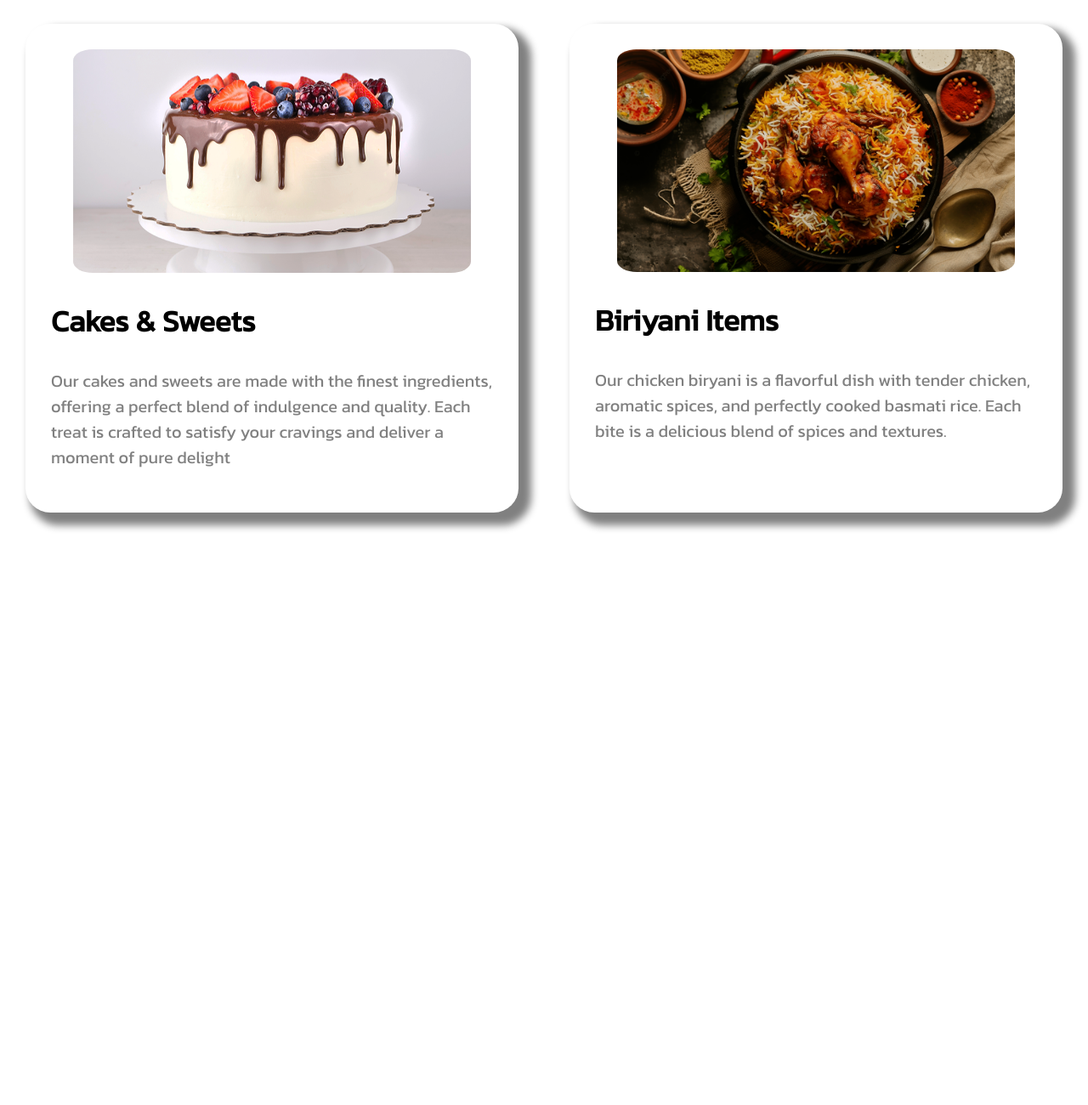
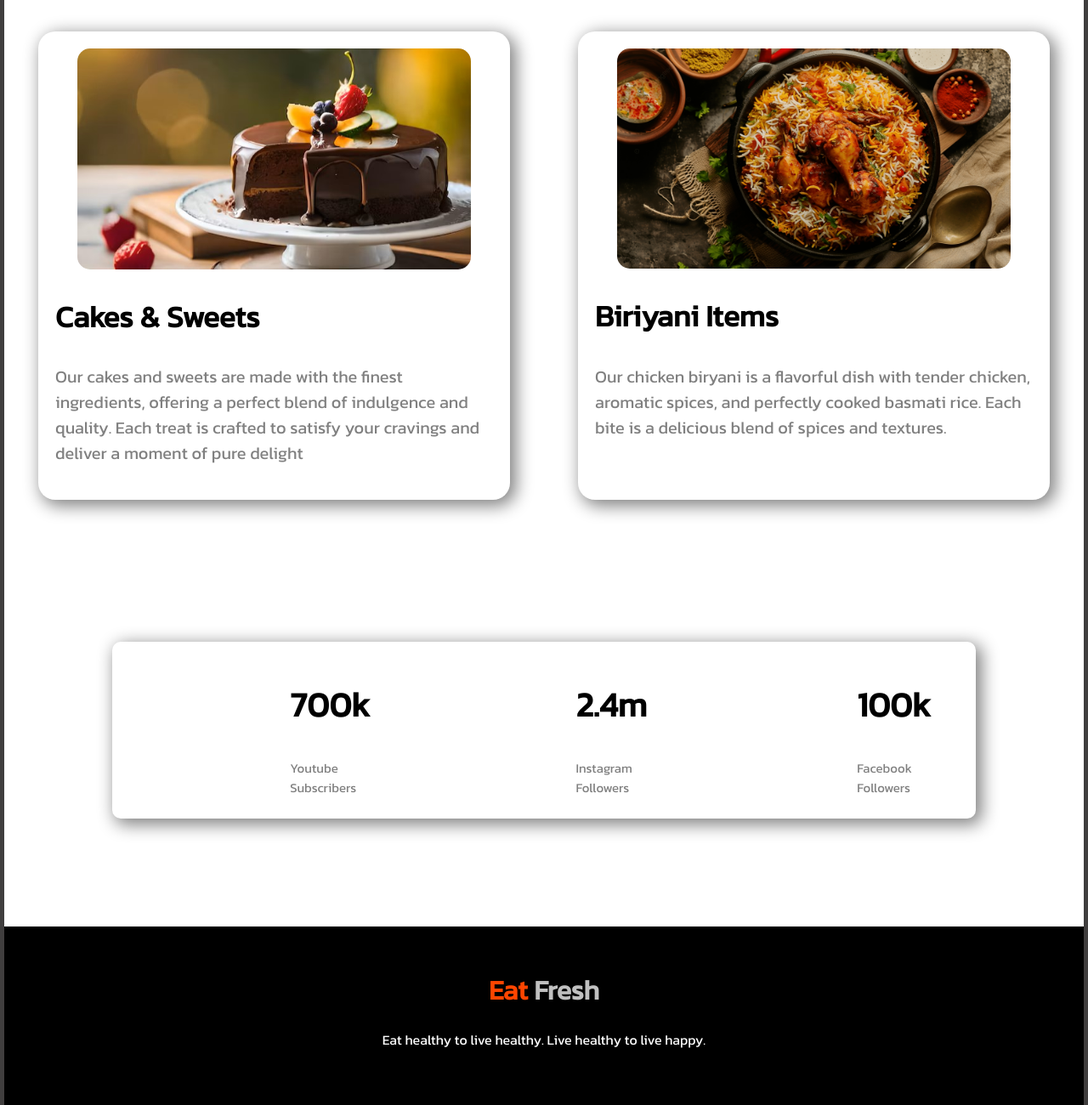
Before and after one commit to nahidmeraj765/healthy-food, a plain HTML site: page index.html in a window 1280 px wide. Shown: the part 1500-2800 px from the top of the page at 85% size. Before the commit the page ends 2261 px from the top, so only its background shows below. Drawn offline with Linux system fonts and the light colour scheme.

Commit message:
final commit

```diff
--- a/index.html
+++ b/index.html
@@ -40,7 +40,7 @@
     </div>
     <section class="flexible-container">
         <div class="box-format half-width">
-            <img src="images/feature-cake-.png" alt="a picture of cake" class="img-center">
+            <img src="images/chocolate-cake.jpg" alt="a picture of cake" class="img-center">
             <h1 id="about-us">Cakes & Sweets</h1>
             <p id="normal-font">
                 Our cakes and sweets are made with the finest ingredients, offering a perfect blend of indulgence and quality. Each treat is crafted to satisfy your cravings and deliver a moment of pure delight
@@ -54,5 +54,35 @@
             </p>
         </div>
     </section>
+    <section class="follower-part flexible-container">
+        <div class="space-box">
+            <h1>
+                700k
+            </h1>
+            <p>
+                Youtube Subscribers
+            </p>
+        </div>
+        <div class="space-box">
+            <h1>
+                2.4m
+            </h1>
+            <p>
+                Instagram Followers
+            </p>
+        </div>
+        <div class="space-box">
+            <h1>
+                100k
+            </h1>
+            <p>
+                Facebook Followers
+            </p>
+        </div>
+    </section>
+    <footer>
+        <h1><span class="orange-red">Eat</span> <span class="silver-color">Fresh</span></h1>
+        <p>Eat healthy to live healthy. Live healthy to live happy.</p>
+    </footer>
 </body>
 </html>
--- a/styles.css
+++ b/styles.css
@@ -3,6 +3,7 @@ body{
     font-weight: 400;
     font-style: normal;
     margin: 0;
+    border: 5px solid rgb(64, 62, 62);
 }
 
 .orange-color{
@@ -11,7 +12,7 @@ body{
 
 #large-font{
     font-size: 50px;
-    color: gray;
+    color: black;
 }
 
 #normal-font{
@@ -63,10 +64,10 @@ body{
 }
 
 .box-format{
-    padding: 30px;
-    margin: 30px;
-    border-radius: 5%;
-    box-shadow: 10px 10px 10px 5px gray;
+    padding: 20px;
+    margin: 40px;
+    border-radius: 20px;
+    box-shadow: 5px 5px 20px 2px gray;
 }
 
 .img-center{
@@ -74,5 +75,44 @@ body{
     margin-left: auto;
     margin-right: auto;
     width: 50%;
-    border-radius: 5%;
+    border-radius: 15px;
 }
+
+.space-box{
+    border: 20px 20px;
+    margin-left: 20%;
+}
+
+.follower-part{
+    margin: 10%;
+    padding: 10px;
+    border-radius: 10px;
+    box-shadow: 5px 5px 20px 2px gray;
+}
+
+.follower-part h1{
+    font-size: 40px;
+}
+
+.follower-part p{
+    font-size: 15px;
+    color: gray;
+}
+
+.orange-red{
+    color: orangered;
+}
+
+.silver-color{
+    color: silver;
+}
+
+footer{
+    padding: 30px 50px 150px 50px;
+    background-color: black;
+    text-align: center;
+}
+
+footer p{
+    color: white;
+}
```
Also changed, not shown: images/chocolate-cake.jpg (added), images/feature-cake-.png (deleted).
